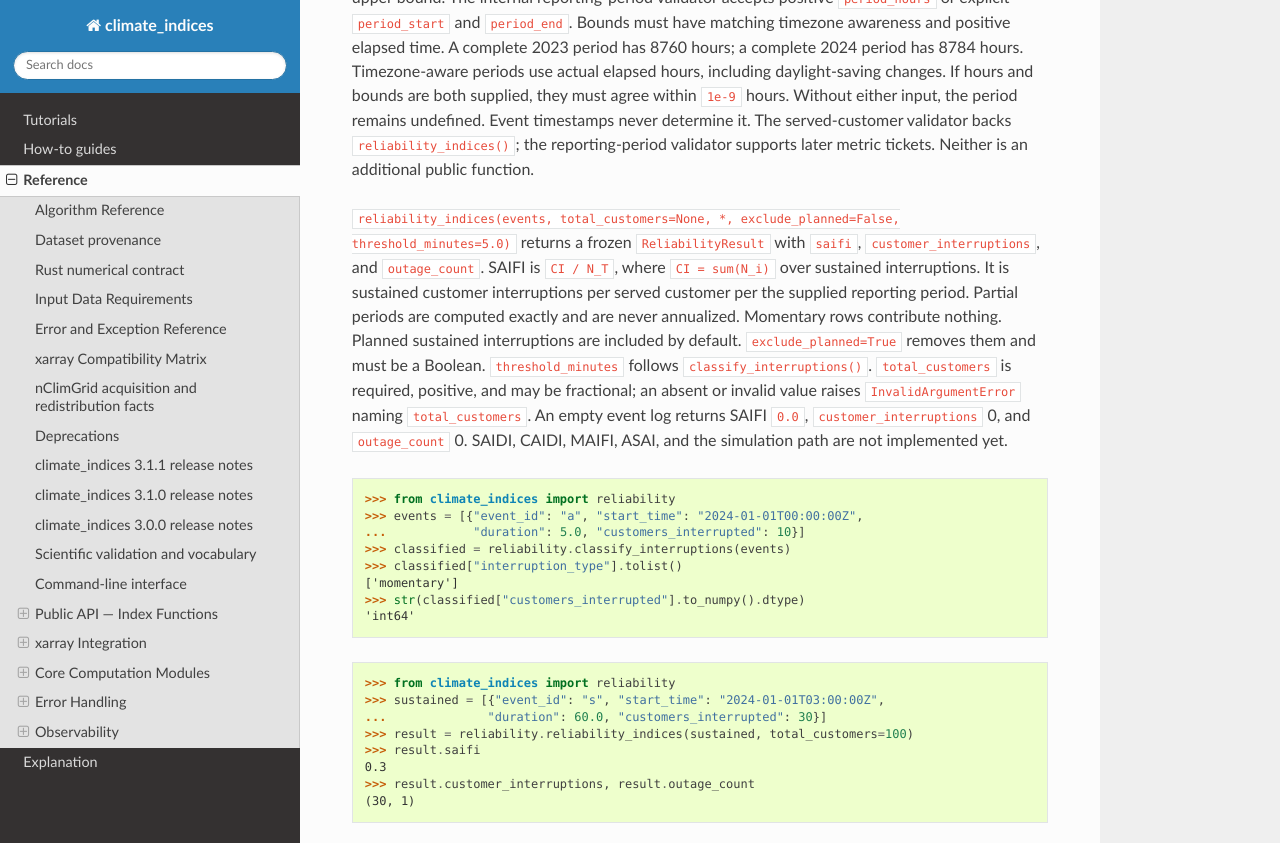
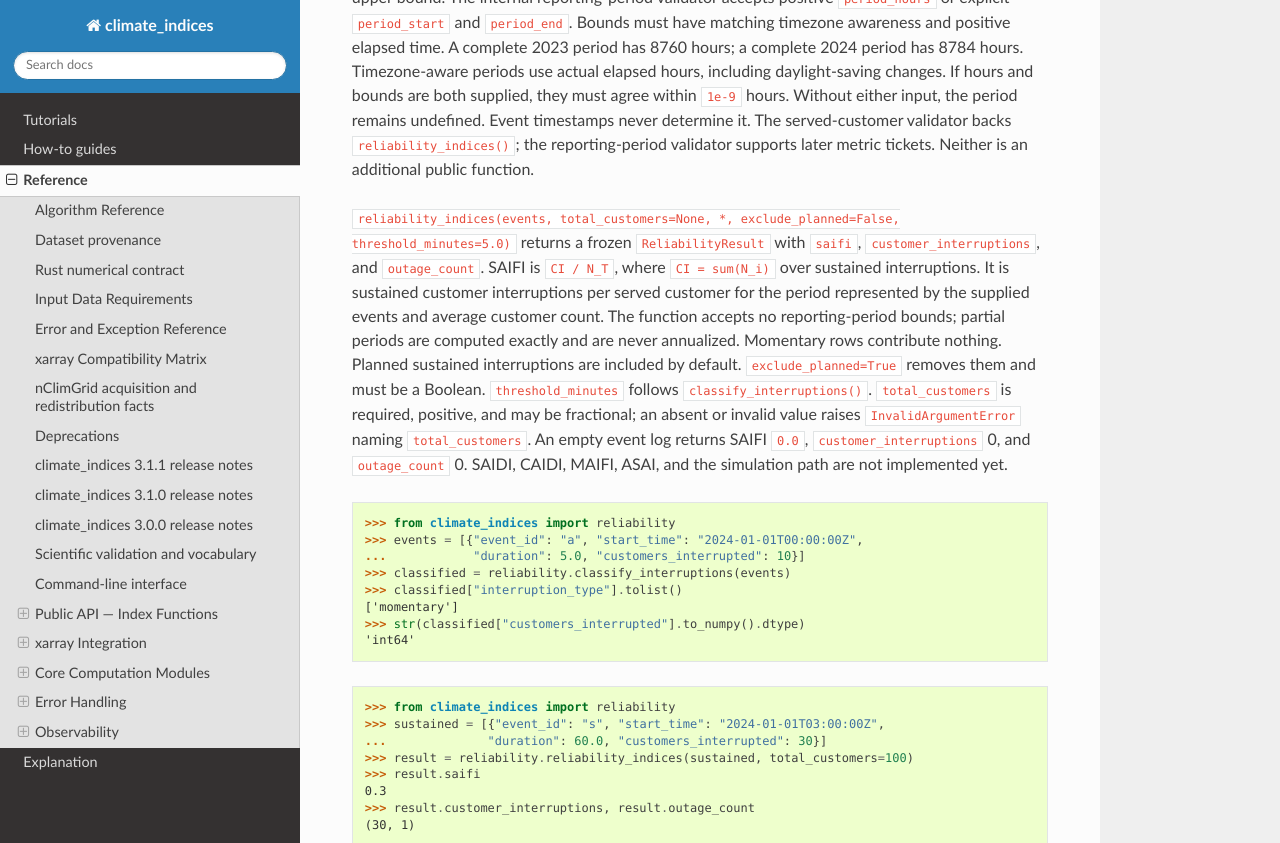
Before and after one commit to monocongo/climate_indices, a Sphinx documentation site: the page built from docs/reference.md, in a window 1280 px wide and 900 px high, scrolled down 5192 px, cut to the strip 0-843 px from the top of the window. Built offline with Sphinx 7.4.7 and the Read the Docs theme 3.1.0, drawn with Linux system fonts in a browser that asks for light colours.

Commit message:
docs(reliability): address review finding — clarify the SAIFI period
Finding: PRRT_kwDOBZ3L8c6ygX6w
Review-Anchor: https://github.com/monocongo/climate_indices/pull/1538#discussion_r4438165028

```diff
--- a/docs/reference.md
+++ b/docs/reference.md
@@ -234,8 +234,10 @@ validator supports later metric tickets. Neither is an additional public functio
 `reliability_indices(events, total_customers=None, *, exclude_planned=False, threshold_minutes=5.0)`
 returns a frozen `ReliabilityResult` with `saifi`, `customer_interruptions`, and `outage_count`.
 SAIFI is `CI / N_T`, where `CI = sum(N_i)` over sustained interruptions.
-It is sustained customer interruptions per served customer per the supplied reporting period.
-Partial periods are computed exactly and are never annualized.
+It is sustained customer interruptions per served customer for the period
+represented by the supplied events and average customer count.
+The function accepts no reporting-period bounds; partial periods are computed
+exactly and are never annualized.
 Momentary rows contribute nothing. Planned sustained interruptions are included by default.
 `exclude_planned=True` removes them and must be a Boolean.
 `threshold_minutes` follows `classify_interruptions()`.
```
Also changed, not shown: 1 other file.
